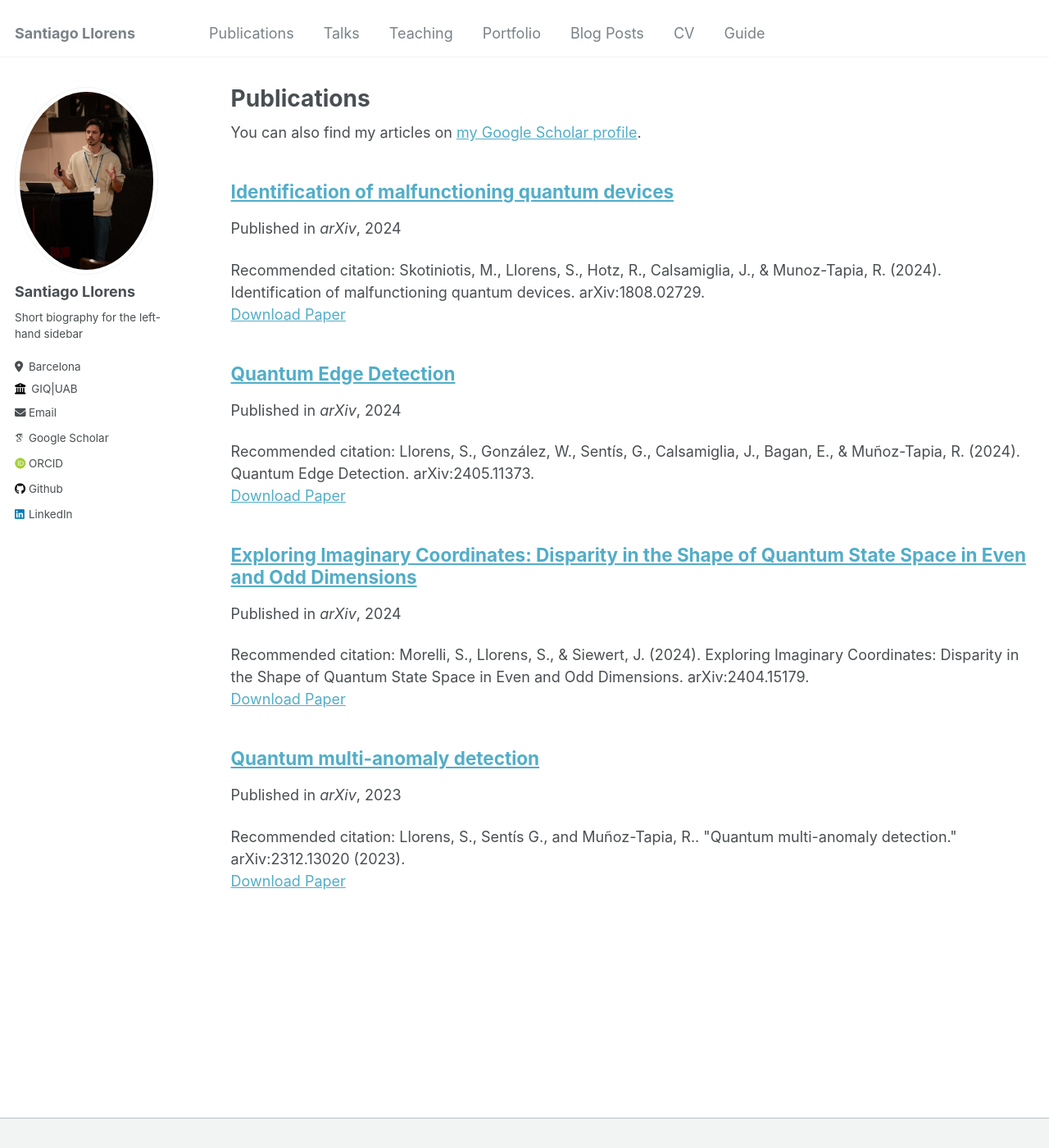
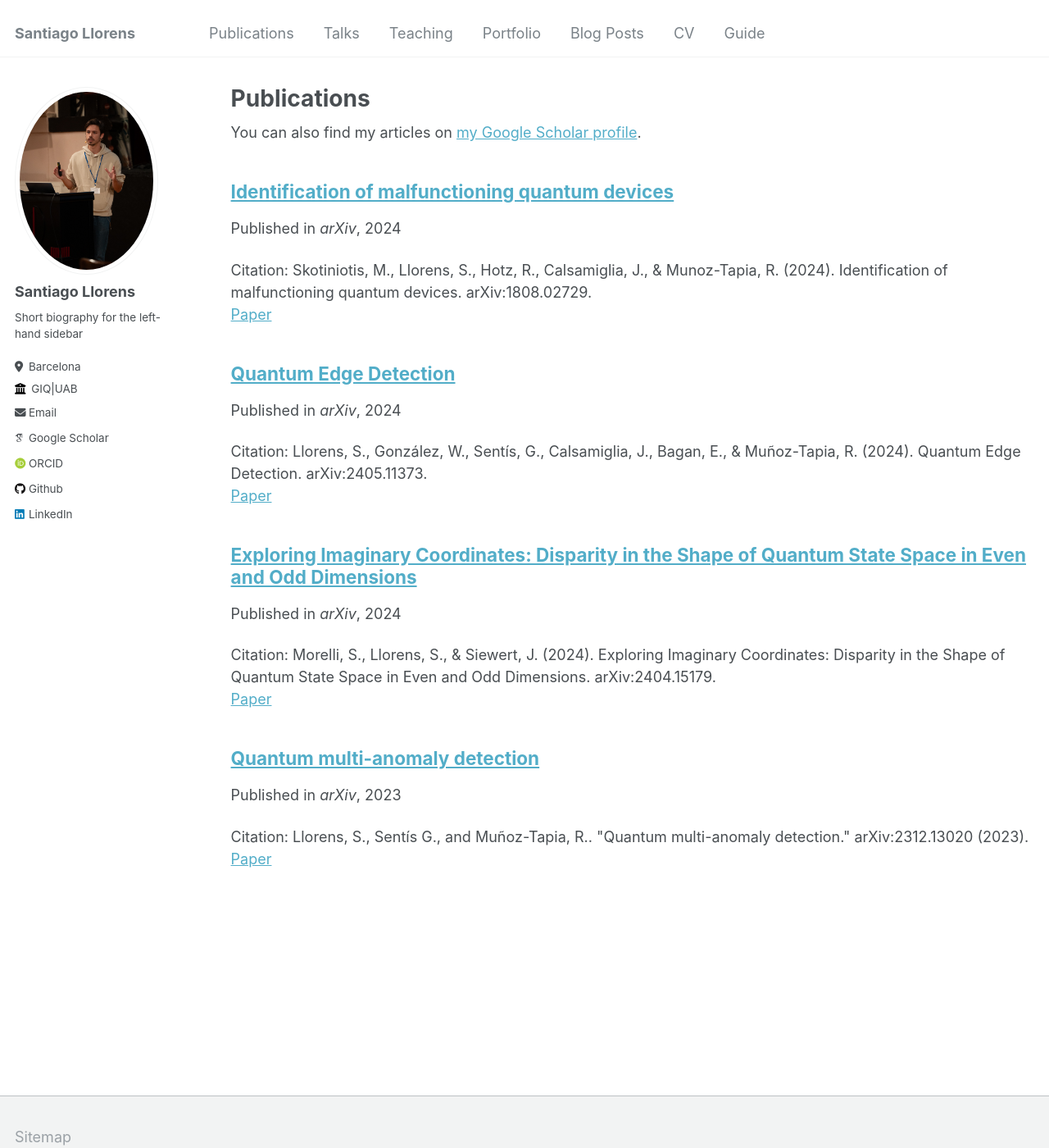
Before and after one commit to SantiagoLlorens/SantiagoLlorens.github.io, a Jekyll site: the page built from _pages/publications.md, in a window 1280 px wide and 1400 px high. Shown: the whole window at 82% size. Built offline with Jekyll 4.4.1, drawn with Linux system fonts in a browser that asks for light colours; some web fonts are replaced.

Commit message:
Update archive-single.html

```diff
--- a/_includes/archive-single.html
+++ b/_includes/archive-single.html
@@ -53,15 +53,15 @@
     {% endif %}
 
     {% if post.citation and post.paperurl and post.slidesurl %}
-      <p>Recommended citation: {{ post.citation }}<br /><a href="{{ post.paperurl }}">Download Paper</a> | <a href="{{ post.slidesurl }}">Download Slides</a></p>
+      <p>Citation: {{ post.citation }}<br /><a href="{{ post.paperurl }}">Paper</a> | <a href="{{ post.slidesurl }}">Download Slides</a></p>
     {% elsif post.citation and post.paperurl %}
-      <p>Recommended citation: {{ post.citation }}<br /><a href="{{ post.paperurl }}">Download Paper</a></p>
+      <p>Citation: {{ post.citation }}<br /><a href="{{ post.paperurl }}">Paper</a></p>
     {% elsif post.citation and post.slidesurl %}
-      <p>Recommended citation: {{ post.citation }}<br /><a href="{{ post.slidesurl }}">Download Slides</a></p>
+      <p>Citation: {{ post.citation }}<br /><a href="{{ post.slidesurl }}">Download Slides</a></p>
     {% elsif post.citation %}
-      <p>Recommended citation: {{ post.citation }}</p>
+      <p>Citation: {{ post.citation }}</p>
     {% elsif post.paperurl %}
-      <p><a href=" {{ post.paperurl }} ">Download Paper</a></p>
+      <p><a href=" {{ post.paperurl }} ">Paper</a></p>
     {% elsif post.slidesurl %}
       <p>Download <a href="{{ post.slidesurl }}">Download Slides</a></p></p>
     {% endif %}
```
